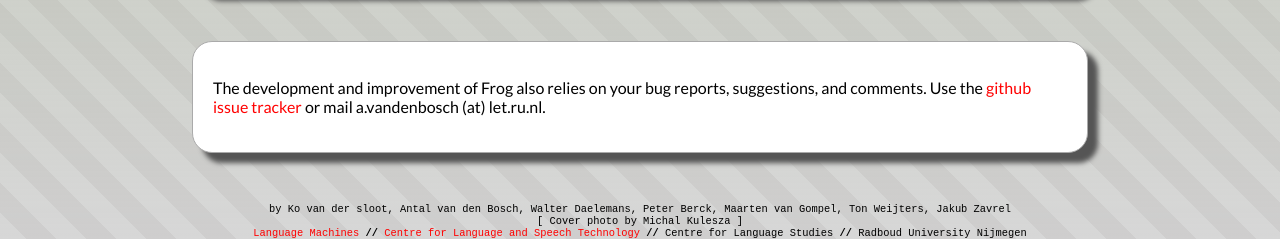
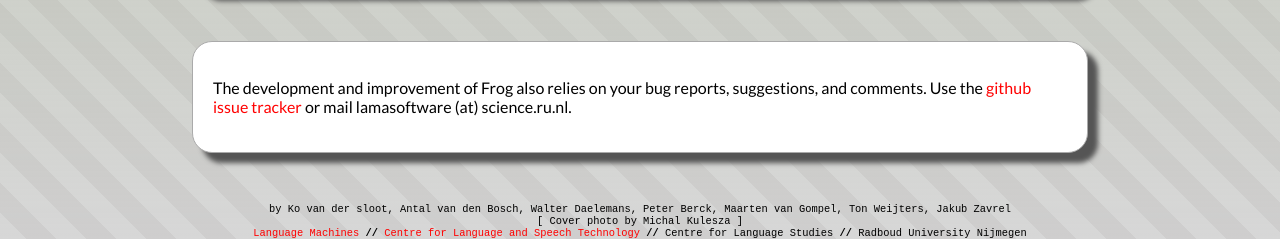
Before and after one commit to LanguageMachines/timbl, a Jekyll site: the page built from index.html, in a window 1280 px wide and 900 px high, scrolled down 1827 px. Shown: the part 661-900 px from the top of the window. Built offline with Jekyll 4.4.1, drawn with Linux system fonts in a browser that asks for light colours.

Commit message:
mail update

```diff
--- a/index.html
+++ b/index.html
@@ -133,6 +133,6 @@
 <p>The development and improvement of Frog also relies on your bug reports,
 suggestions, and comments. Use the <a
 href="https://github.com/LanguageMachines/timbl/issues">github issue tracker</a>
-or mail a.vandenbosch (at) let.ru.nl.</p>
+or mail lamasoftware (at) science.ru.nl.</p>
 
 </section>
```
